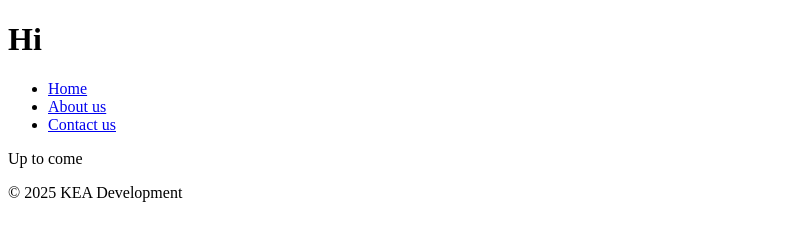
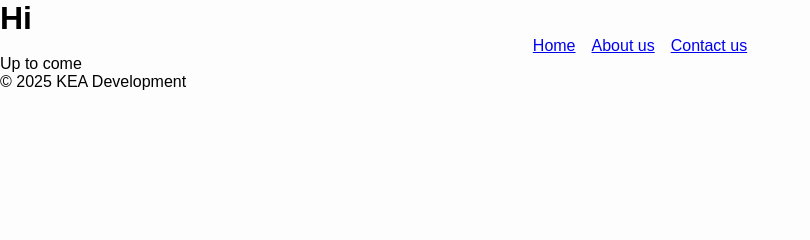
Before and after one commit to Yase0236/food_repo, a plain HTML site: page index.html in a window 1280 px wide. Shown: the whole page, without its empty margins (0-810 px from the left). Drawn offline with Linux system fonts and the light colour scheme.

Commit message:
first lesson

```diff
--- /dev/null
+++ b/css/styles.css
@@ -0,0 +1,26 @@
+@import 'variables.css';
+
+* {
+    margin: 0;
+    padding: 0;
+    box-sizing: border-box;
+}
+
+body {
+    font-family: var(--fontMain);
+    background-color: var(--colorBgMain);
+    color: var(--colorMain);
+}
+
+nav {
+    ul {
+        display: flex;
+        flex-flow: row nowrap;
+        justify-content: center;
+        gap: 1rem;
+
+        li {
+        list-style-type: none;
+        }
+    }
+}
--- /dev/null
+++ b/css/variables.css
@@ -0,0 +1,6 @@
+:root {
+    --colorMain: black;
+    --colorBgMain: #FDFDFD;
+
+    --fontMain: Arial, sans-serif;
+}
--- a/index.html
+++ b/index.html
@@ -3,6 +3,7 @@
   <head>
     <meta charset="UTF-8" />
     <meta name="viewport" content="width=device-width, initial-scale=1.0" />
+    <link rel="stylesheet" href="css/styles.css">
     <title>Food repo</title>
   </head>
   <body>
@@ -11,6 +12,7 @@
       <!-- <nav> personal prefence where you want to place it</nav> -->
     </header>
     <nav>
+
       <ul>
         <li><a href="index.html" title="Homepage">Home</a></li>
         <li><a href="about.htm" title="About page">About us</a></li>
@@ -18,15 +20,18 @@
       </ul>
 
     </nav>
+
     <main>
       <section>
         <p>Up to come</p>
       </section>
     </main>
+
     <footer>
       <!-- how to create the copy right logo : &copy; -->
-       <!-- oslash; = ø  -->
+      <!-- oslash; = ø  -->
       <p>&copy; 2025 KEA Development</p>
     </footer>
+
   </body>
 </html>
```
